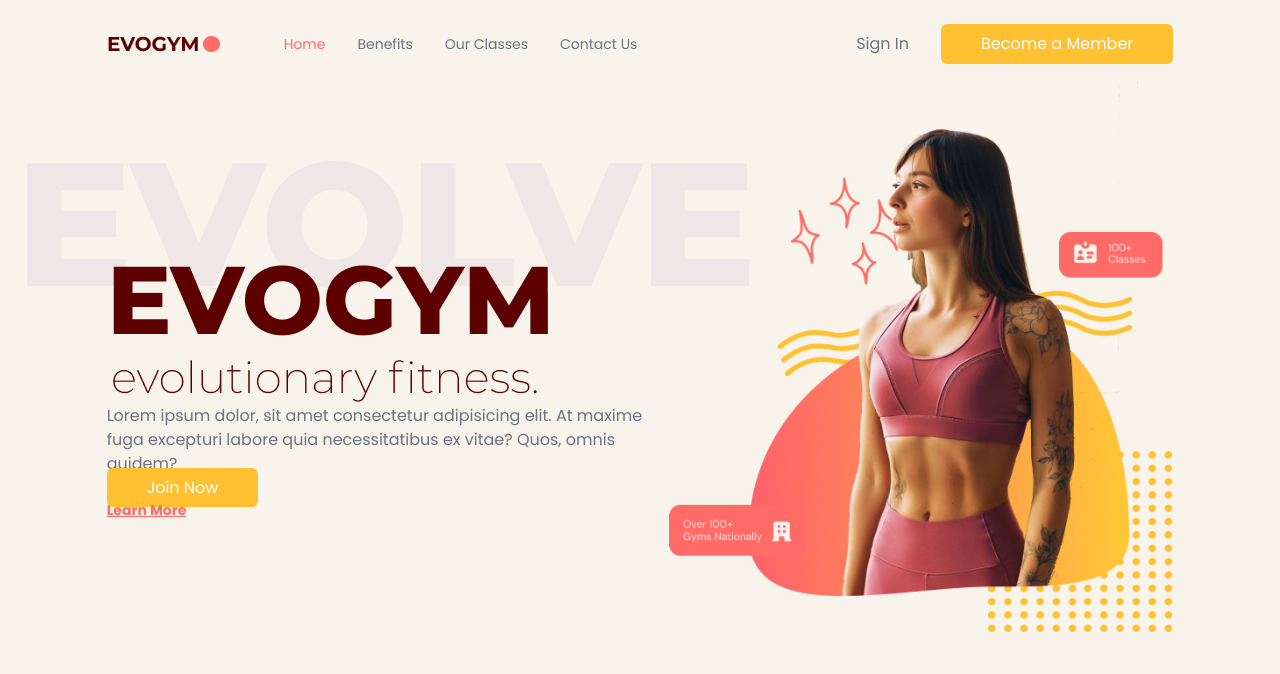
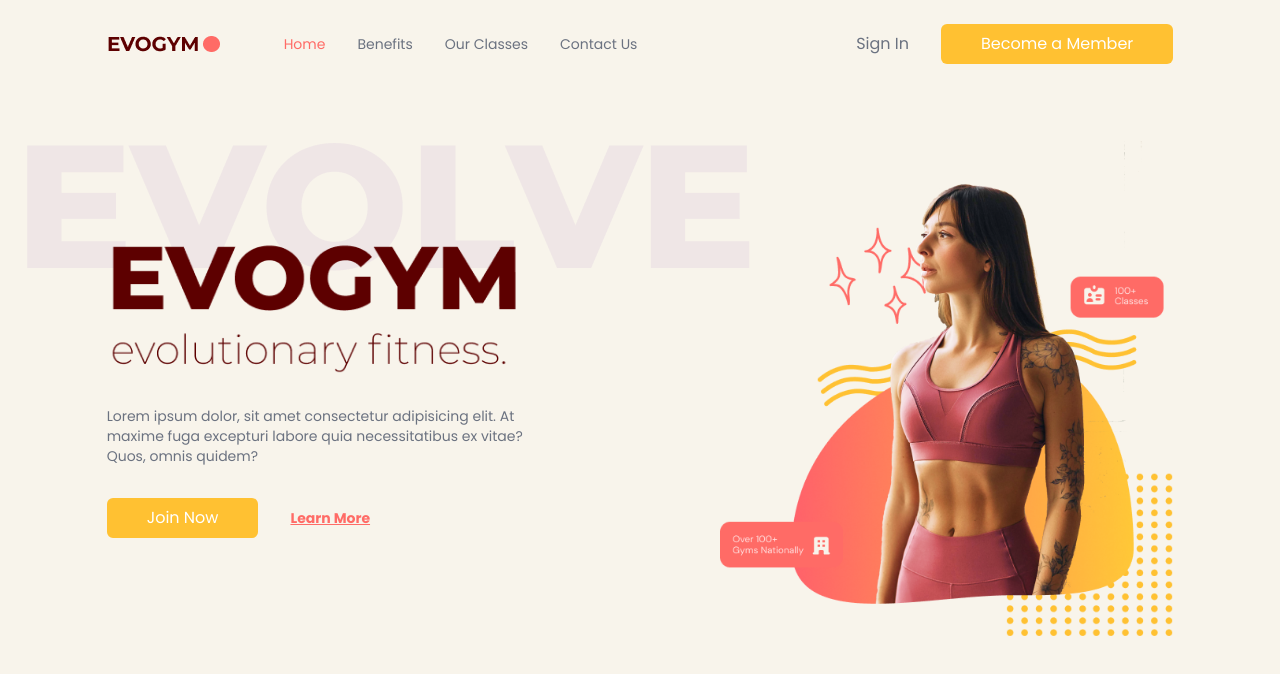
Before and after one commit to yusuffikri/barasuara-typescript, a React (Vite) app: page / in a window 1280 px wide. Shown: the top 674 px of the page. Built offline with nearby package versions, Linux system fonts and the light colour scheme.

Commit message:
homepage update

```diff
--- a/src/sections/home/index.tsx
+++ b/src/sections/home/index.tsx
@@ -29,12 +29,12 @@
                     </div>
                 </div>
 
-                <p>
+                <p className='mt-8 text-sm'>
                     Lorem ipsum dolor, sit amet consectetur adipisicing elit. At maxime fuga excepturi labore quia necessitatibus ex vitae? Quos, omnis quidem?
                 </p>
             </div>
             {/* Action Button */}
-            <div>
+            <div className='mt-8 flex items-center gap-8'>
                 <ActionButton setSelectedPage={setSelectedPage}>
                     Join Now
                 </ActionButton>
@@ -44,7 +44,7 @@
             </div>
         </div>
         {/* Images */}
-        <div>
+        <div className='flex basis-3/5 justify-center md:z-10 md:ml-40 md:mt-16 md:justify-items-end'>
             <img src={HomePageGraphic} alt="HomepageGraphic" />
         </div>
     </div>
```
